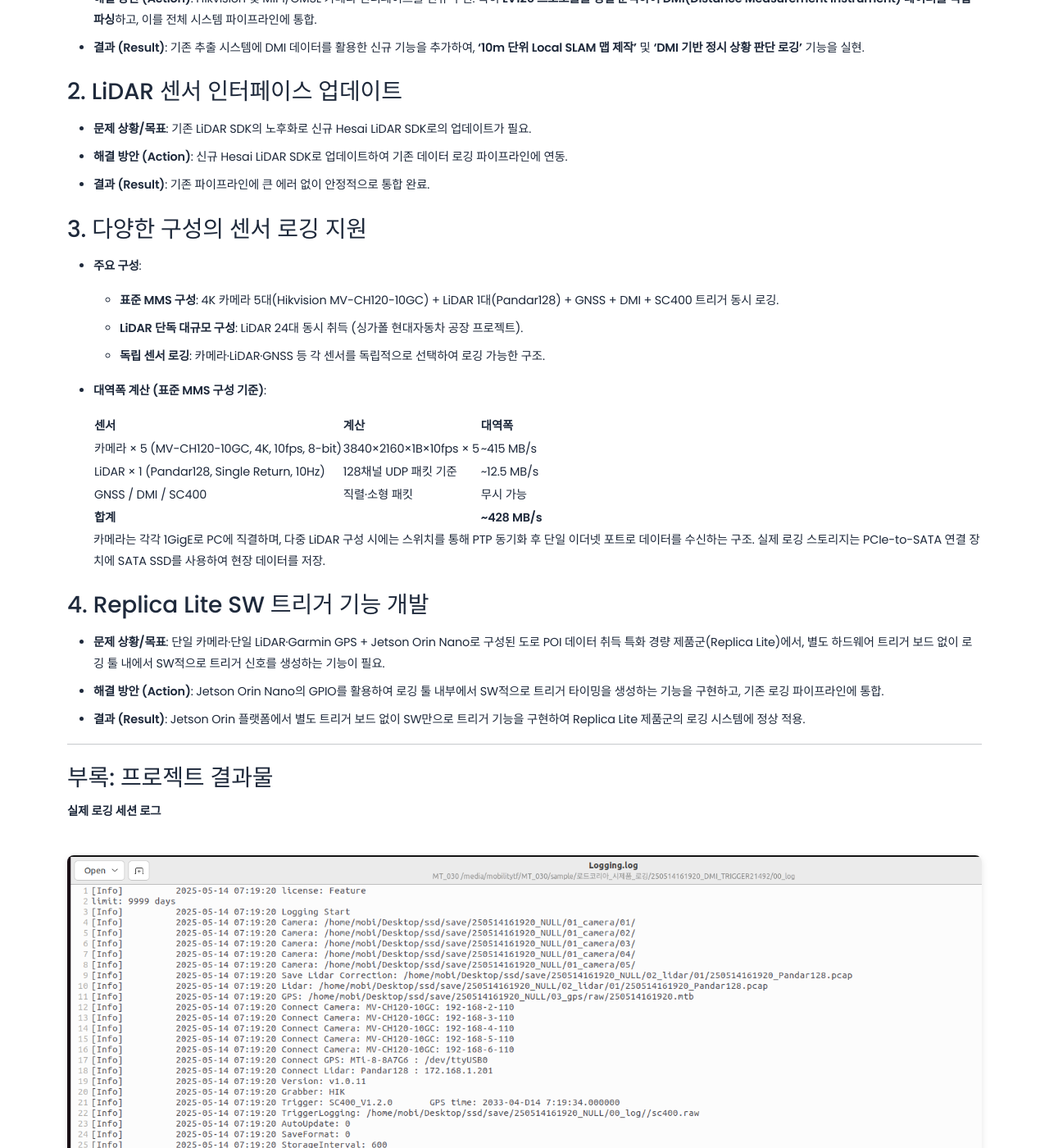
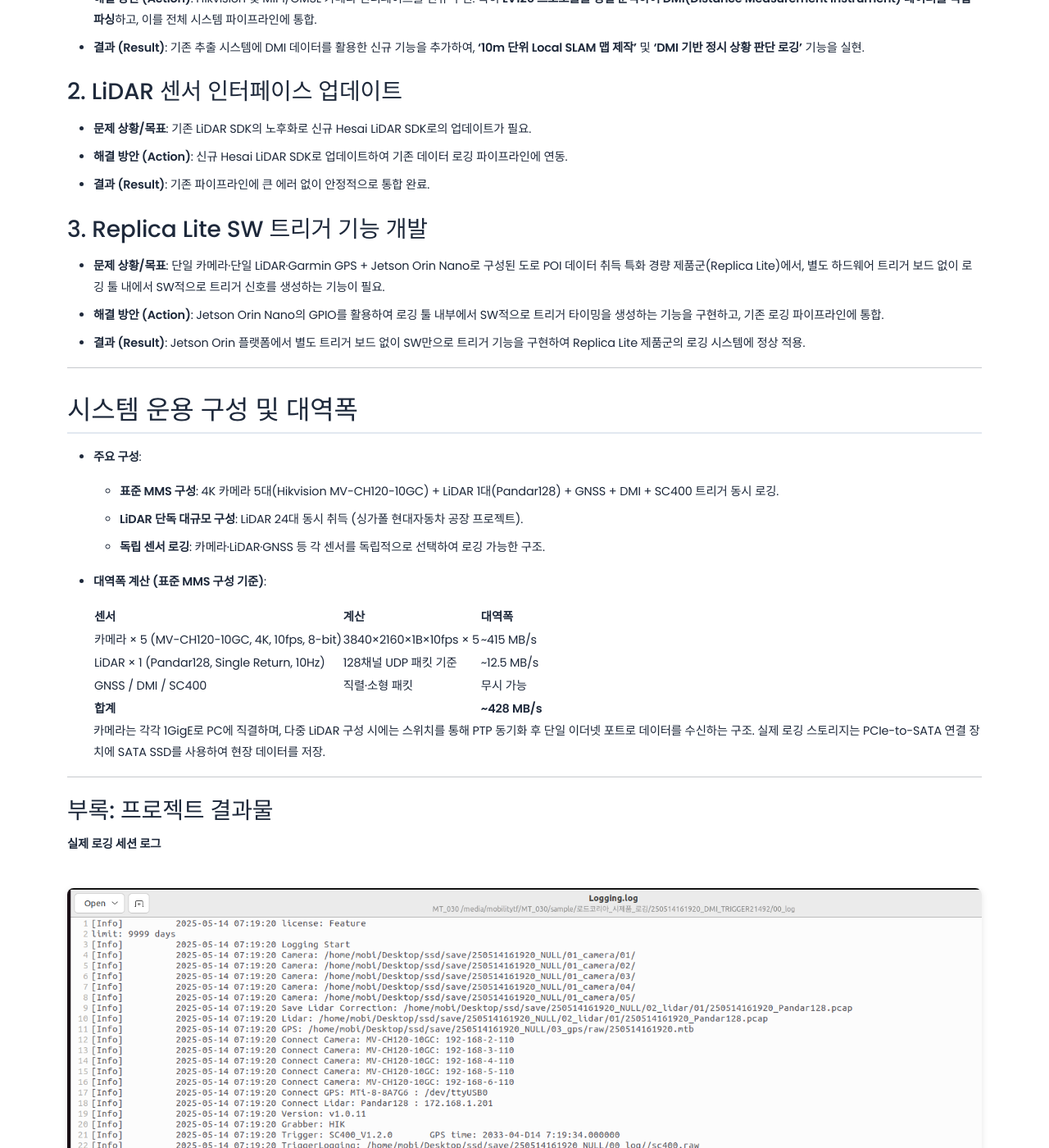
Before and after one commit to jinwoo-Sync/jinwoo-Sync.github.io, a Jekyll site: the page built from _projects/replica.md, in a window 1280 px wide and 1400 px high, scrolled down 1088 px. Shown: the whole window at 82% size. Built offline with Jekyll 4.4.1, drawn with Linux system fonts in a browser that asks for light colours; some of the changed lines change nothing that is shown; some of the changed text lies outside the part shown.

Commit message:
이미지 정리

```diff
--- a/_projects/replica.md
+++ b/_projects/replica.md
@@ -36,7 +36,14 @@ order: 5
 - **해결 방안 (Action)**: 신규 Hesai LiDAR SDK로 업데이트하여 기존 데이터 로깅 파이프라인에 연동.
 - **결과 (Result)**: 기존 파이프라인에 큰 에러 없이 안정적으로 통합 완료.
 
-### 3. 다양한 구성의 센서 로깅 지원
+### 3. Replica Lite SW 트리거 기능 개발
+- **문제 상황/목표**: 단일 카메라·단일 LiDAR·Garmin GPS + Jetson Orin Nano로 구성된 도로 POI 데이터 취득 특화 경량 제품군(Replica Lite)에서, 별도 하드웨어 트리거 보드 없이 로깅 툴 내에서 SW적으로 트리거 신호를 생성하는 기능이 필요.
+- **해결 방안 (Action)**: Jetson Orin Nano의 GPIO를 활용하여 로깅 툴 내부에서 SW적으로 트리거 타이밍을 생성하는 기능을 구현하고, 기존 로깅 파이프라인에 통합.
+- **결과 (Result)**: Jetson Orin 플랫폼에서 별도 트리거 보드 없이 SW만으로 트리거 기능을 구현하여 Replica Lite 제품군의 로깅 시스템에 정상 적용.
+
+---
+
+## 시스템 운용 구성 및 대역폭
 
 - **주요 구성**:
   - **표준 MMS 구성**: 4K 카메라 5대(Hikvision MV-CH120-10GC) + LiDAR 1대(Pandar128) + GNSS + DMI + SC400 트리거 동시 로깅.
@@ -54,11 +61,6 @@ order: 5
 
   카메라는 각각 1GigE로 PC에 직결하며, 다중 LiDAR 구성 시에는 스위치를 통해 PTP 동기화 후 단일 이더넷 포트로 데이터를 수신하는 구조. 실제 로깅 스토리지는 PCIe-to-SATA 연결 장치에 SATA SSD를 사용하여 현장 데이터를 저장.
 
-### 4. Replica Lite SW 트리거 기능 개발
-- **문제 상황/목표**: 단일 카메라·단일 LiDAR·Garmin GPS + Jetson Orin Nano로 구성된 도로 POI 데이터 취득 특화 경량 제품군(Replica Lite)에서, 별도 하드웨어 트리거 보드 없이 로깅 툴 내에서 SW적으로 트리거 신호를 생성하는 기능이 필요.
-- **해결 방안 (Action)**: Jetson Orin Nano의 GPIO를 활용하여 로깅 툴 내부에서 SW적으로 트리거 타이밍을 생성하는 기능을 구현하고, 기존 로깅 파이프라인에 통합.
-- **결과 (Result)**: Jetson Orin 플랫폼에서 별도 트리거 보드 없이 SW만으로 트리거 기능을 구현하여 Replica Lite 제품군의 로깅 시스템에 정상 적용.
-
 ---
 
 ### 부록: 프로젝트 결과물
@@ -70,13 +72,8 @@ order: 5
 
 ![](/assets/images/projects/replica/system_diagram.png)
 
-![](/assets/images/projects/replica/sensor_interface.png)
-
-![](/assets/images/projects/replica/mapping_result.png)
-*저가 센서 xsens 기반 MMS 매핑 결과물*
-
 ![](/assets/images/projects/replica/trigger_view.png)
-*하드웨어 트리거 제어 모듈 뷰*
+*sw 트리거 제어 모듈 뷰*
 
 **DMI 기반 로컬 맵 생성**
 
@@ -84,12 +81,6 @@ order: 5
 
 ![](/assets/images/projects/mms/mms.gif)
 
-![](/assets/images/projects/mms/gnss_mss이미지.png)
-
-**GNSS 한계점**
-
-![](/assets/images/projects/mms/gnss한계점.png)
-
 **공인 인증**
 
 - **Mobiltech Logging Suite(MLS)**: 공인 GS(Good Software) 인증 획득
```
